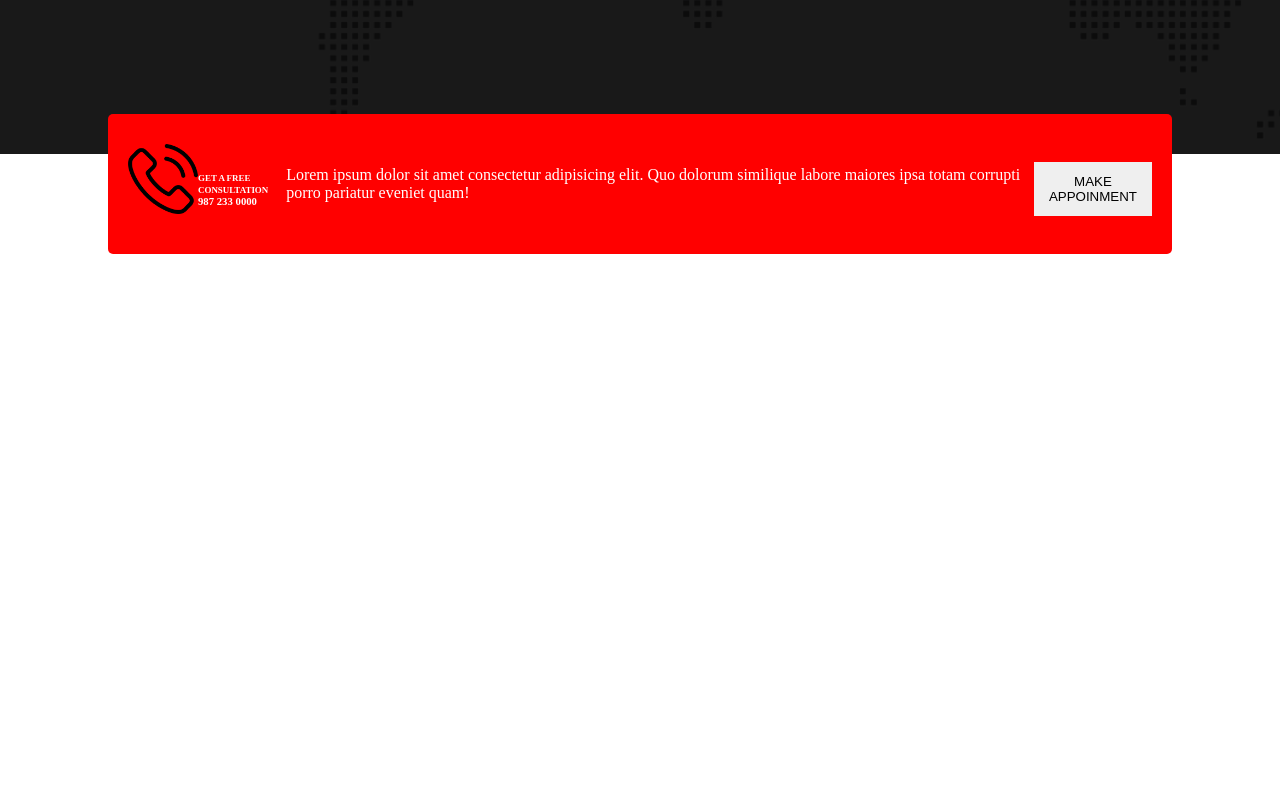
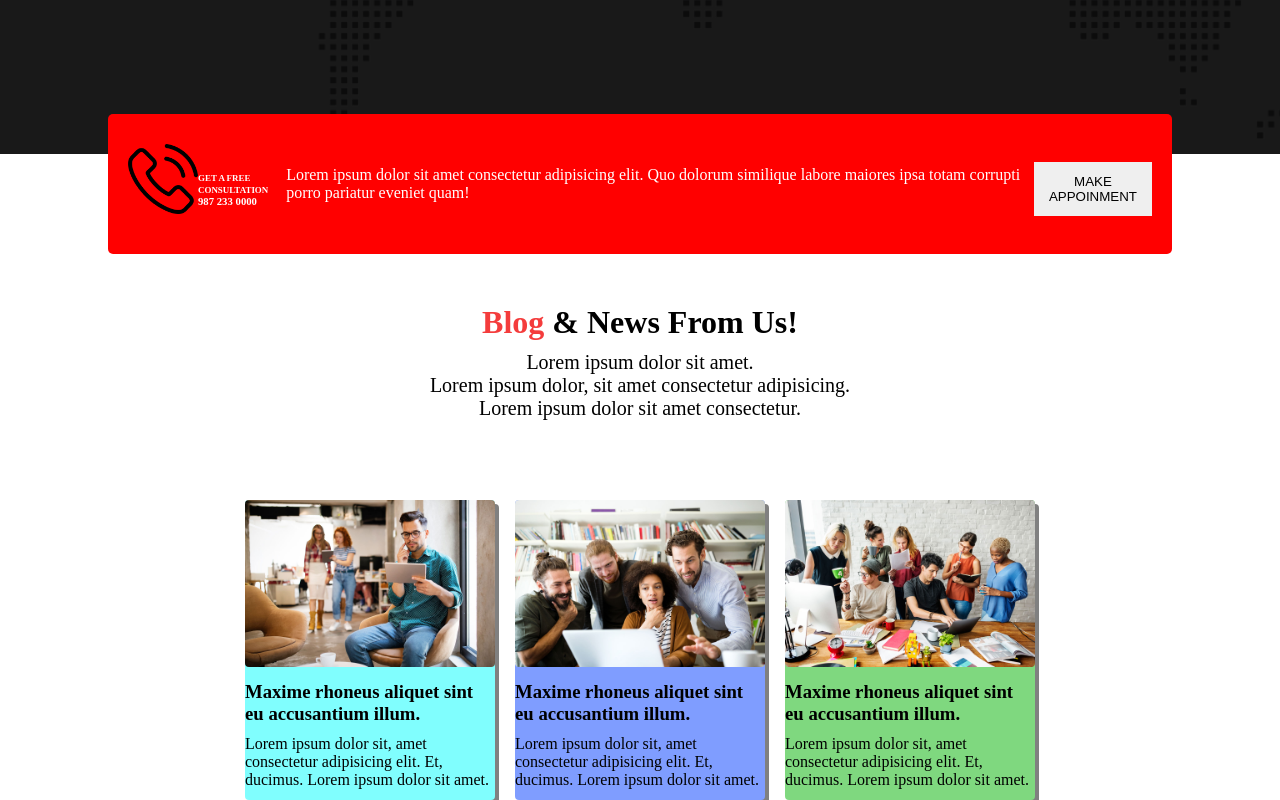
Before and after one commit to Saifulkhandaker/conceptual2-website, a plain HTML site: page index.html in a window 1280 px wide. Shown: the part 1575-2375 px from the top of the page. Before the commit the page ends 1829 px from the top, so only its background shows below. Drawn offline with Linux system fonts and the light colour scheme.

Commit message:
blog section added

```diff
--- a/index.html
+++ b/index.html
@@ -80,6 +80,7 @@
             </div>
         </section>
         <!-- appoinment section -->
+        <section>
             <div class="appointment-container">
                 <div class="contact">
                     <img class="icon" src="icons/phone-call.png" alt="">
@@ -92,6 +93,30 @@
                     <button class="button">MAKE <br>APPOINMENT</button>
                 </div>
             </div>
+        </section>
+        <!-- blog section -->
+        <div class="blog-container">
+            <h1 class="blog-title"><span class="red-text">Blog</span> & News From Us!</h1>
+            <p class="blog-description">Lorem ipsum dolor sit amet. <br>Lorem ipsum dolor, sit amet consectetur adipisicing. <br> Lorem ipsum dolor sit amet consectetur.
+            </p>
+        </div>
+        <div class="cards">
+            <div class="card" style="background-color: rgb(128, 254, 254);">
+                <img class="blog-img" src="image/blog-1.jpg" alt="">
+                <h3 class="card-title">Maxime rhoneus aliquet sint <br>eu accusantium illum.</h3>
+                <p>Lorem ipsum dolor sit, amet consectetur adipisicing elit. Et, ducimus. Lorem ipsum dolor sit amet.</p>
+            </div>
+            <div class="card" style="background-color: rgb(127, 157, 255);">
+                <img class="blog-img" src="image/blog-2.jpg" alt="">
+                <h3 class="card-title">Maxime rhoneus aliquet sint <br>eu accusantium illum.</h3>
+                <p>Lorem ipsum dolor sit, amet consectetur adipisicing elit. Et, ducimus. Lorem ipsum dolor sit amet.</p>
+            </div>
+            <div class="card" style="background-color: rgb(127, 216, 127);">
+                <img class="blog-img" src="image/blog-3.jpg" alt="">
+                <h3 class="card-title">Maxime rhoneus aliquet sint <br>eu accusantium illum.</h3>
+                <p>Lorem ipsum dolor sit, amet consectetur adipisicing elit. Et, ducimus. Lorem ipsum dolor sit amet.</p>
+            </div>
+        </div>
     </main>
     <footer>
 
--- a/style.css
+++ b/style.css
@@ -130,3 +130,34 @@
     align-items: center;
     padding-top: 10px;
 }
+/* blog section */
+.blog-title{
+    color: black;
+    text-align: center;
+    margin-top: 50px;
+}
+.blog-description{
+    text-align: center;
+    margin-top: 10px;
+    font-size: 20px;
+}
+.card{
+    width: 250px;
+    height: 300px;
+    margin-top: 80px;
+    box-shadow: 4px 4px grey;
+    border-radius: 4px;
+}
+.card-title{
+    margin-top: 10px;
+    margin-bottom: 10px;
+}
+.blog-img{
+    width: 100%;
+    border-radius: 4px;
+}
+.cards{
+    display: flex;
+    justify-content:center;
+    gap: 20px;
+}
```
Lines whose indentation alone changed are shown as unchanged.
